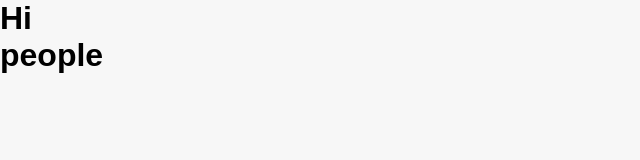
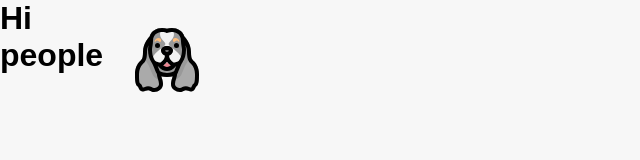
Before and after one commit to sellerg/the-chester-diaries, a Gatsby site: page / in a window 1280 px wide. Shown: the whole page, without its empty margins (0-640 px from the left). Built offline with nearby package versions, Linux system fonts and the light colour scheme; Gatsby itself is replaced by a stand-in of ours; a web font is replaced by a local one.

Commit message:
added nav bar

```diff
--- a/src/components/Container.js
+++ b/src/components/Container.js
@@ -1,6 +1,7 @@
 import React from "react";
 import {ContainerWrapper} from "./../elements";
+import {Nav} from "./../components";
 
 export const Container = ({children}) => {
-    return <ContainerWrapper>{children}</ContainerWrapper>
+    return <ContainerWrapper><Nav />{children}</ContainerWrapper>
 }
--- /dev/null
+++ b/src/components/Nav.js
@@ -0,0 +1,21 @@
+import React from "react";
+import {useStaticQuery, Link, graphql} from "gatsby";
+import {NavWrapper} from "./../elements";
+
+export const Nav = () => {
+    const data = useStaticQuery(graphql`
+        query {
+            logo: file(relativePath: {eq: "dog.svg"}) {
+                publicURL
+            }
+        }
+    `)
+    return (
+
+        <NavWrapper>
+            <Link to="/">
+                <img src={data.logo.publicURL} alt="My Logo" />
+            </Link>
+        </NavWrapper>
+    )
+}
--- a/src/components/index.js
+++ b/src/components/index.js
@@ -1 +1,2 @@
 export * from "./Container"
+export * from "./Nav";
--- /dev/null
+++ b/src/elements/NavElements.js
@@ -0,0 +1,17 @@
+import styled from "styled-components";
+
+export const NavWrapper = styled.nav`
+    grid-column: 2 / span 12;
+    grid-row: 1 / 2;
+    display: flex;
+    align-items: center;
+
+    & img {
+        height: 64px;
+        width: 64px;
+    }
+
+    @media ${props => props.theme.breakpoints.tablet} {
+        grid-column: 2 / span 6;
+    }
+`;
--- a/src/elements/index.js
+++ b/src/elements/index.js
@@ -1 +1,2 @@
 export * from "./ContainerElements";
+export * from "./NavElements"
```
Also changed, not shown: src/images/dog.svg (added).
